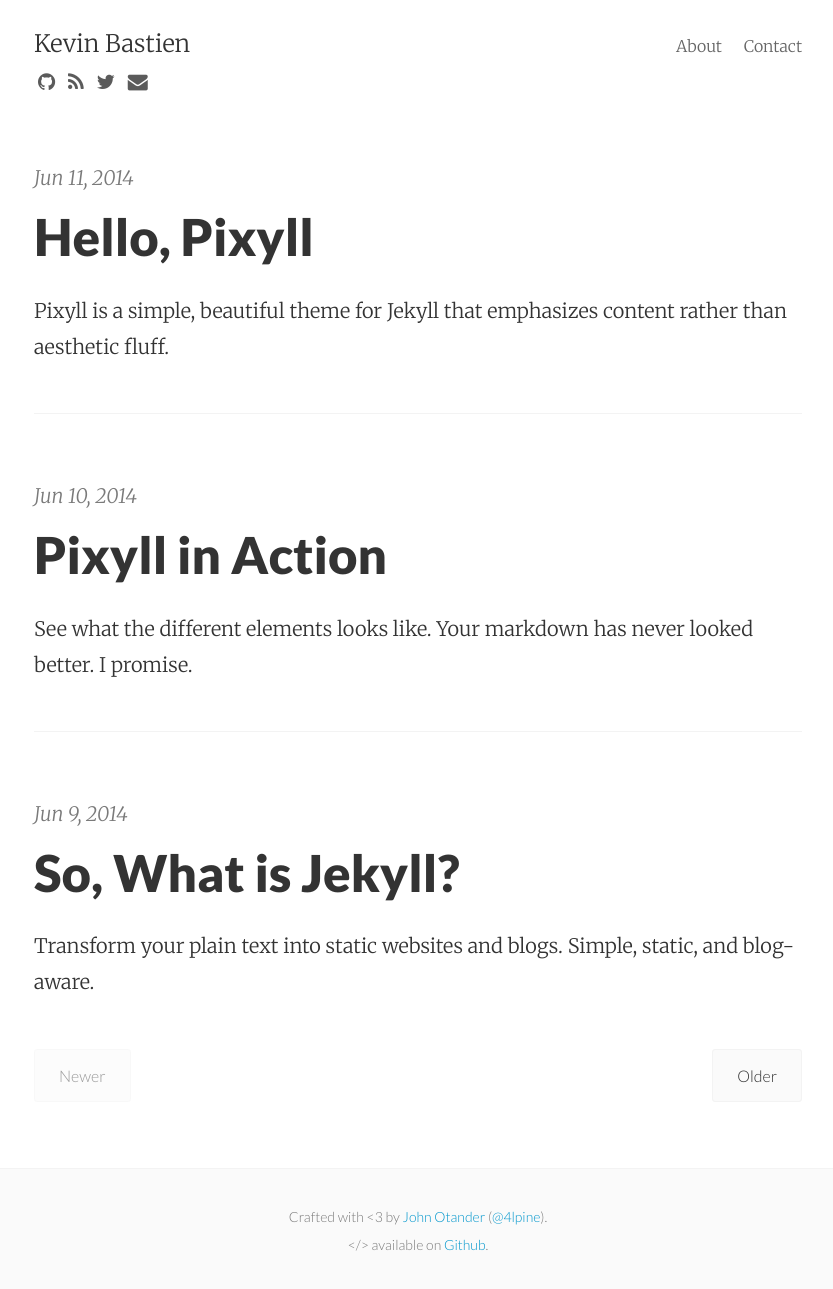
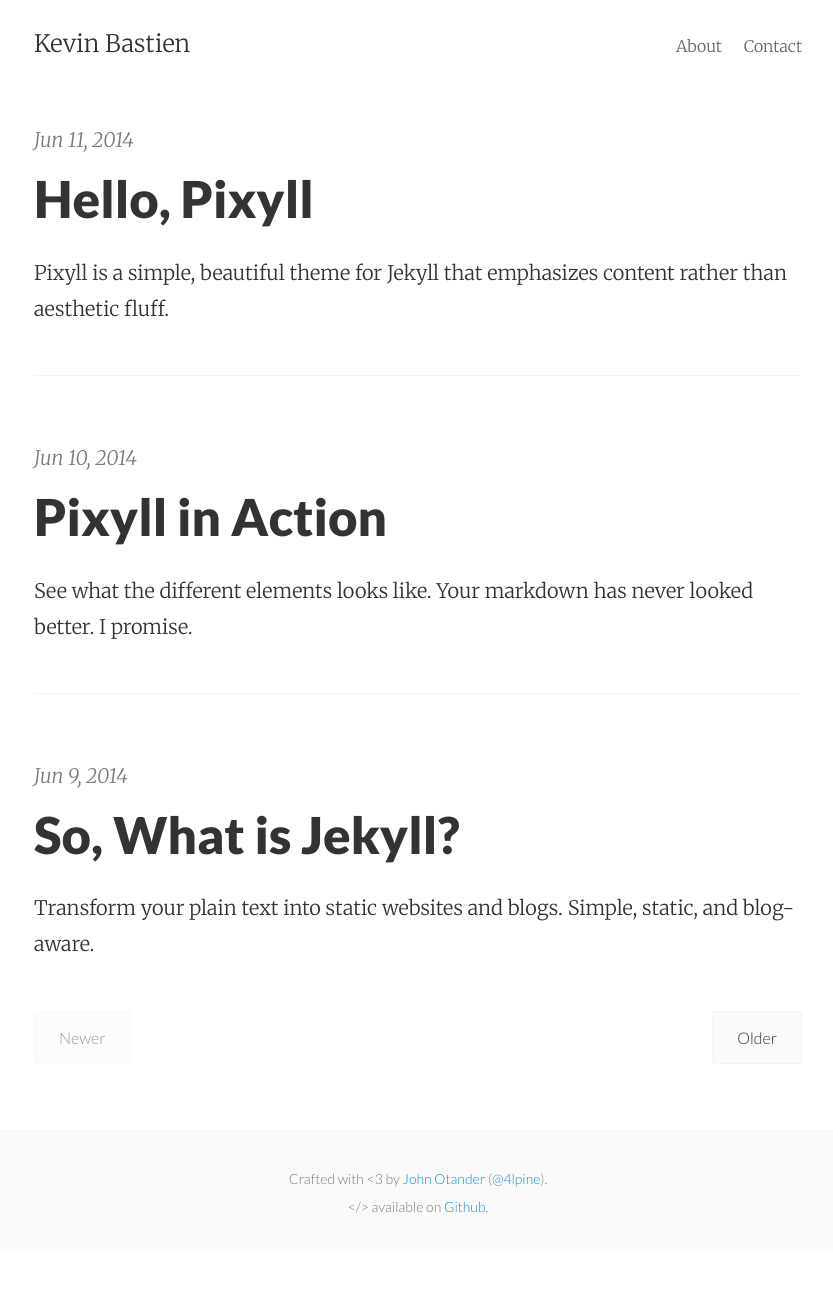
Before and after one commit to kbastien/blog, a Jekyll site: the page built from index.html, in a window 1280 px wide. Shown: the whole page, without its empty margins (222-1055 px from the left). Built offline with Jekyll 4.4.1, drawn with Linux system fonts in a browser that asks for light colours; nearby versions of some CDN libraries; the list of posts is cut into pages by our own code; after the commit the page ends 1251 px from its top, so only the background shows below that.

```diff
--- a/CNAME
+++ b/CNAME
@@ -1 +1 @@
-pixyll.com
+blog.kevinbastien.com
--- a/_config.yml
+++ b/_config.yml
@@ -15,7 +15,7 @@ show_related_posts: false
 show_post_footers:  false
 
 # Social icons
-show_social_icons: true
+show_social_icons: false
 github_username: kbastien
 twitter_username: kevinjbastien
 google_plus_id:
```
Also changed, not shown: 1 other file.
